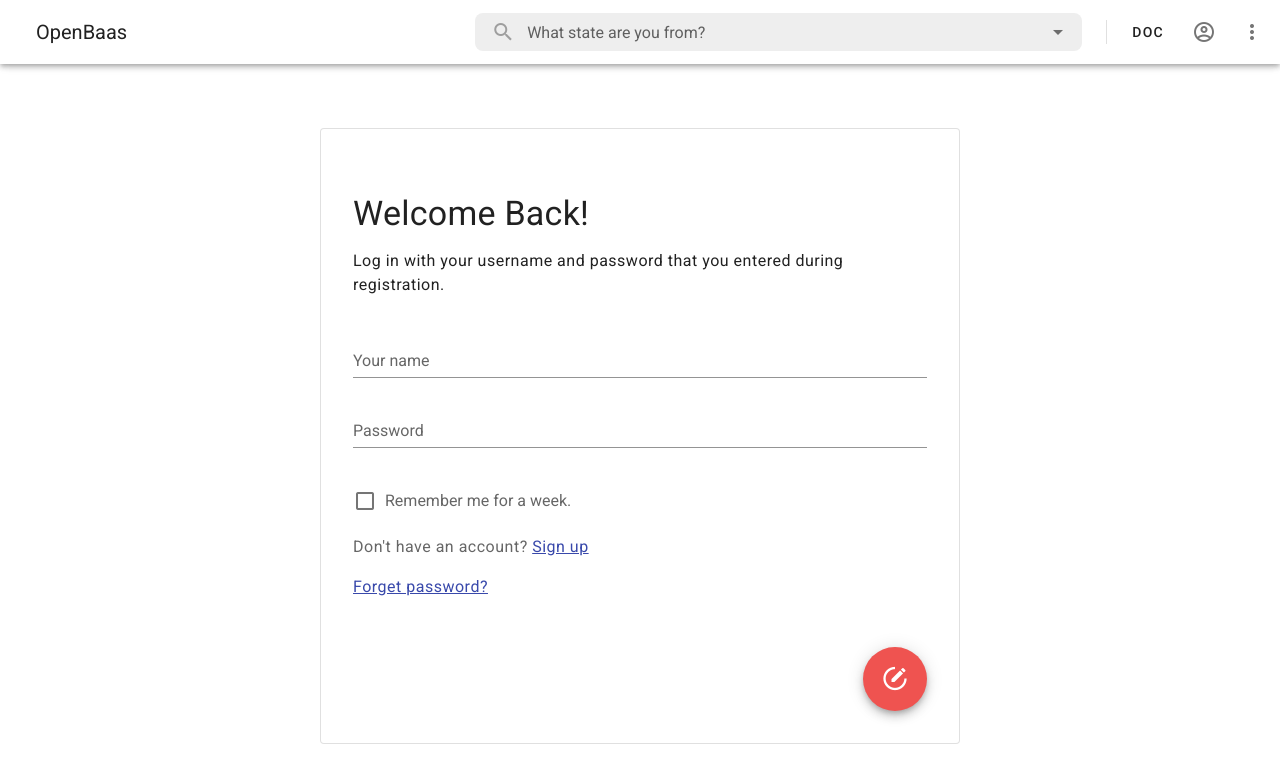
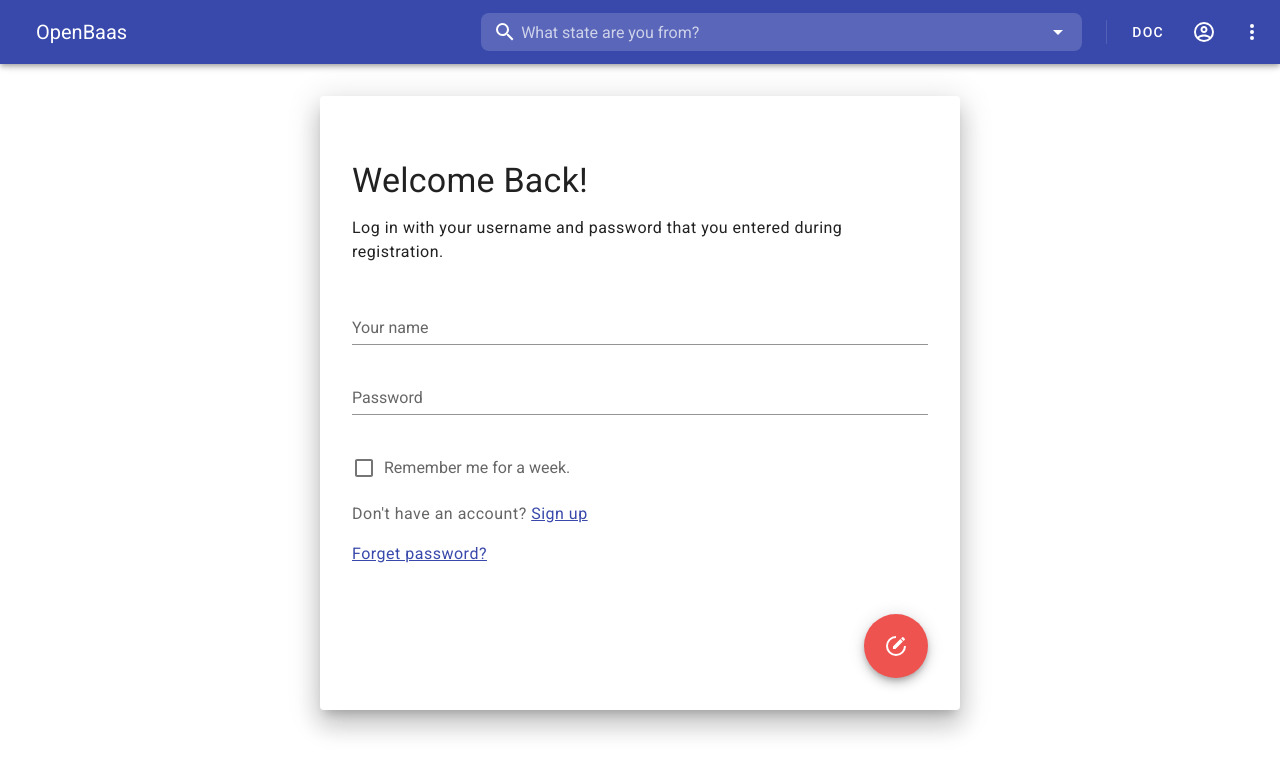
Before and after one commit to Hongqin-Li/openbaas-ui, a Vue app: page /login in a window 1280 px wide. Shown: the top 782 px of the page. Built offline with nearby package versions, Linux system fonts and the light colour scheme.

Commit message:
refactor: import mdi by js instead of iconfont
Change-Id: I029e223304883e4b9fa7c38cf469cab79308761c

```diff
--- a/package.json
+++ b/package.json
@@ -17,6 +17,7 @@
     "vuex": "^3.4.0"
   },
   "devDependencies": {
+    "@mdi/js": "^5.8.55",
     "@types/jest": "^24.0.19",
     "@typescript-eslint/eslint-plugin": "^2.33.0",
     "@typescript-eslint/parser": "^2.33.0",
--- a/public/index.html
+++ b/public/index.html
@@ -6,8 +6,6 @@
     <meta name="viewport" content="width=device-width,initial-scale=1.0">
     <link rel="icon" href="<%= BASE_URL %>favicon.ico">
     <title><%= htmlWebpackPlugin.options.title %></title>
-    <link rel="stylesheet" href="https://fonts.googleapis.com/css?family=Roboto:100,300,400,500,700,900">
-    <link rel="stylesheet" href="https://cdn.jsdelivr.net/npm/@mdi/font@latest/css/materialdesignicons.min.css">
   </head>
   <body>
     <noscript>
--- a/src/App.vue
+++ b/src/App.vue
@@ -50,3 +50,7 @@ export default Vue.extend({
   }
 });
 </script>
+
+<style>
+@import url("https://fonts.googleapis.com/css?family=Roboto:100,300,400,500,700,900");
+</style>
--- a/src/components/Appbar.vue
+++ b/src/components/Appbar.vue
@@ -1,5 +1,5 @@
 <template>
-  <v-app-bar color="white" app>
+  <v-app-bar color="primary" dark app>
     <v-app-bar-nav-icon
       v-show="!$vuetify.breakpoint.mdAndUp"
       @click="$store.commit('toggleDrawer')"
@@ -14,24 +14,19 @@
       :loading="loading"
       :items="items"
       :search-input.sync="search"
-      :background-color="!isFocused ? 'grey lighten-3' : undefined"
       :class="isSearching ? 'rounded-b-0' : ' rounded-lg'"
       :flat="!isFocused && !isSearching"
       autocomplete="off"
       class="mx-2 mx-md-4"
       hide-details
-      solo
+      solo-inverted
       dense
       hide-no-data
+      prepend-inner-icon="$mdiMagnify"
       label="What state are you from?"
       @focus="onFocus"
       @blur="onBlur"
     >
-      <template #prepend-inner>
-        <v-icon :color="!isFocused ? 'grey' : undefined" class="ml-1 mr-2"
-          >mdi-magnify
-        </v-icon>
-      </template>
     </v-autocomplete>
 
     <template v-if="$vuetify.breakpoint.mdAndUp">
@@ -46,7 +41,7 @@
       <v-tooltip open-delay="500" bottom>
         <template v-slot:activator="{ on, attrs }">
           <v-btn @click="onClickUser" icon v-bind="attrs" v-on="on">
-            <v-icon>mdi-account-circle-outline</v-icon>
+            <v-icon>$mdiAccountCircleOutline</v-icon>
           </v-btn>
         </template>
         <span>User</span>
@@ -55,7 +50,7 @@
       <v-tooltip open-delay="500" bottom>
         <template v-slot:activator="{ on, attrs }">
           <v-btn icon v-bind="attrs" v-on="on">
-            <v-icon>mdi-dots-vertical</v-icon>
+            <v-icon>$mdiDotsVertical</v-icon>
           </v-btn>
         </template>
         <span>Settings</span>
--- /dev/null
+++ b/src/plugins/icons.ts
@@ -0,0 +1,30 @@
+import {
+  mdiAccountCircleOutline,
+  mdiArrowRight,
+  mdiCircleEditOutline,
+  mdiDotsVertical,
+  mdiMagnify,
+  mdiMonitor,
+  mdiFunctionVariant,
+  mdiDatabaseOutline,
+  mdiApplication,
+  mdiCogOutline,
+  mdiFileDocumentOutline
+} from "@mdi/js";
+
+export const icons = {
+  iconfont: "mdiSvg" as "mdiSvg",
+  values: {
+    mdiAccountCircleOutline,
+    mdiArrowRight,
+    mdiApplication,
+    mdiCircleEditOutline,
+    mdiDotsVertical,
+    mdiMagnify,
+    mdiMonitor,
+    mdiFunctionVariant,
+    mdiDatabaseOutline,
+    mdiCogOutline,
+    mdiFileDocumentOutline
+  }
+};
--- a/src/plugins/vuetify.ts
+++ b/src/plugins/vuetify.ts
@@ -1,18 +1,20 @@
 import Vue from "vue";
 import Vuetify from "vuetify/lib";
 import colors from "vuetify/lib/util/colors";
+import { icons } from "./icons";
 Vue.use(Vuetify);
 
 export default new Vuetify({
+  icons,
   breakpoint: {
     mobileBreakpoint: "sm" // This is equivalent to a value of 960
   },
   theme: {
     themes: {
       light: {
-        primary: colors.indigo.darken1, // #E53935
-        secondary: colors.red.lighten1, // #FFCDD2
-        accent: colors.indigo.base // #3F51B5
+        primary: colors.indigo.darken1,
+        secondary: colors.red.lighten1,
+        accent: colors.indigo.base
       }
     }
   }
--- a/src/views/Dashboard.vue
+++ b/src/views/Dashboard.vue
@@ -7,7 +7,7 @@
       :bottom="!$vuetify.breakpoint.mdAndUp"
     >
       <v-list-item two-line>
-        <v-list-item-content class="">
+        <v-list-item-content>
           <v-list-item-title class="title" style="flex: 0 0 auto;">
             Backend as a Service
           </v-list-item-title>
@@ -16,7 +16,7 @@
             icon
             style="flex: 0 0 auto; margin-left: auto;"
           >
-            <v-icon>mdi-account-circle-outline</v-icon>
+            <v-icon>$mdiAccountCircleOutline</v-icon>
           </v-btn>
         </v-list-item-content>
       </v-list-item>
@@ -55,14 +55,14 @@ export default Vue.extend({
   data: () => ({
     group: null,
     menuItems: [
-      { name: "Monitor", to: "", icon: "mdi-monitor" },
-      { name: "Functions", icon: "mdi-function-variant" },
-      { name: "Storage", icon: "mdi-database-outline" },
-      { name: "Site", icon: "mdi-application" },
-      { name: "Settings", icon: "mdi-cog-outline" }
+      { name: "Monitor", to: "", icon: "$mdiMonitor" },
+      { name: "Functions", icon: "$mdiFunctionVariant" },
+      { name: "Storage", icon: "$mdiDatabaseOutline" },
+      { name: "Site", icon: "$mdiApplication" },
+      { name: "Settings", icon: "$mdiCogOutline" }
     ],
     menuItemsPortrait: [
-      { name: "Documentation", to: "", icon: "mdi-file-document-outline" }
+      { name: "Documentation", to: "", icon: "$mdiFileDocumentOutline" }
     ]
   })
 });
--- a/src/views/Login.vue
+++ b/src/views/Login.vue
@@ -2,12 +2,11 @@
   <v-row justify="center">
     <v-col cols="12" sm="10" md="8" lg="6" style="padding: 0;">
       <v-card
-        :outlined="!$vuetify.breakpoint.mobile"
-        :elevation="$vuetify.breakpoint.mobile ? 0 : 0"
+        :elevation="$vuetify.breakpoint.mobile ? 0 : 16"
         class="mb-4"
         :class="{
           'pa-4': !$vuetify.breakpoint.mobile,
-          'mt-16': !$vuetify.breakpoint.mobile
+          'mt-8': !$vuetify.breakpoint.mobile
         }"
       >
         <p class="text-h4 mx-4 pt-12 mb-4">
@@ -21,7 +20,6 @@
           <v-text-field
             v-model="name"
             label="Your name"
-            placeholder="John Doe"
             :disabled="loading"
             required
           ></v-text-field>
@@ -29,7 +27,6 @@
           <v-text-field
             v-model="password"
             label="Password"
-            placeholder="John Doe"
             :disabled="loading"
             required
           ></v-text-field>
@@ -64,9 +61,7 @@
               @click="onClick"
             >
               <v-icon>{{
-                state == "invalid"
-                  ? "mdi-circle-edit-outline"
-                  : "mdi-arrow-right"
+                state == "invalid" ? "$mdiCircleEditOutline" : "$mdiArrowRight"
               }}</v-icon>
             </v-btn>
           </v-fab-transition>
```
Also changed, not shown: 1 other file (tests, documents, lock files or other folders).
